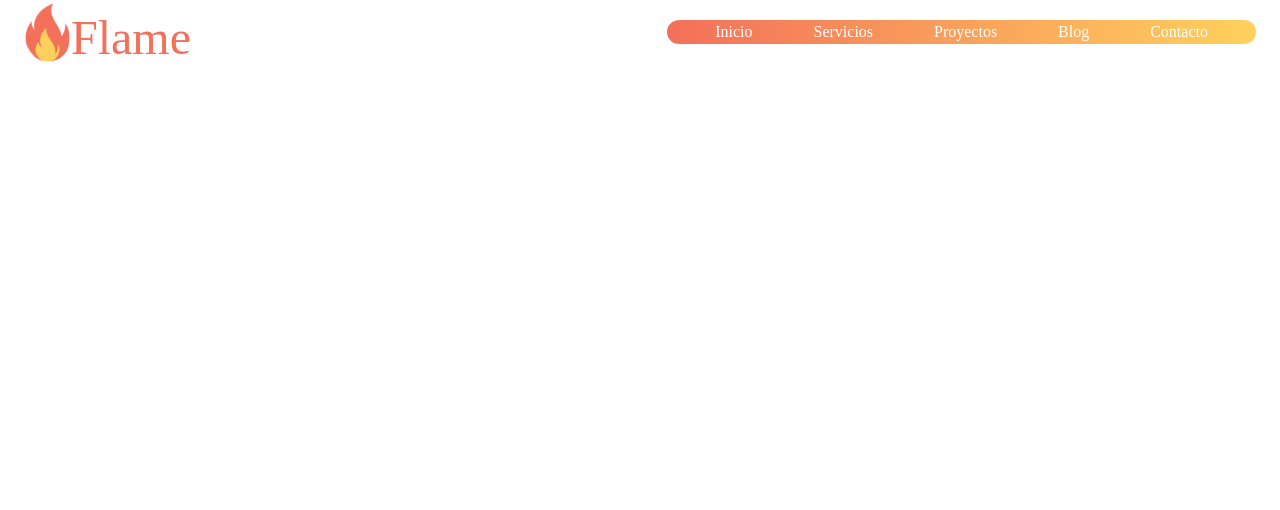
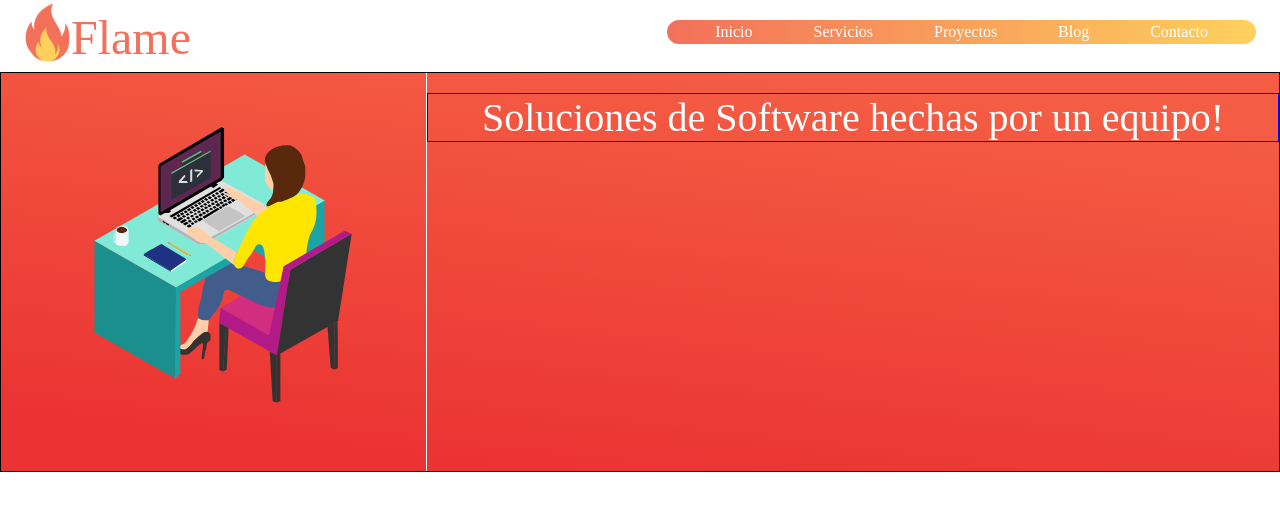
Before and after one commit to FlameTeam/FlameWebApp, a React (Create React App) app: page / in a window 1280 px wide. Shown: the top 510 px of the page. Built offline with nearby package versions, Linux system fonts and the light colour scheme; a web font is replaced by a local one.

Commit message:
header advanced

```diff
--- a/src/App.js
+++ b/src/App.js
@@ -3,6 +3,7 @@ import ThemeContext from "./theme-context";
 
 import { Box } from "@material-ui/core";
 import Navbar from "./components/Navbar";
+import Header from "./components/Header";
 
 function App() {
   const theme = useContext(ThemeContext);
@@ -11,6 +12,7 @@ function App() {
     <ThemeContext.Provider theme={theme}>
       <Box style={theme}>
         <Navbar />
+        <Header />
       </Box>
     </ThemeContext.Provider>
   );
--- /dev/null
+++ b/src/components/Header.js
@@ -0,0 +1,26 @@
+import React from "react";
+
+import { Grid, Box } from "@material-ui/core";
+
+import GirlInDeskImage from "../images/girl-in-desk.svg";
+
+import useStyles from "../styles/components/headerStyle";
+
+export default function Navbar() {
+  const classes = useStyles();
+
+  return (
+        <Grid container className={classes.header}>
+            <Grid item md={4} className={classes.imageGrid}>
+                <img alt="girl-in-desk" src={GirlInDeskImage} className={classes.image}/>
+            </Grid>
+
+            <Grid item md={8}>
+                <h2 className={classes.title}>Soluciones de Software hechas por un equipo!</h2>
+
+                <Box ></Box>
+            </Grid>
+        </Grid>
+
+  );
+}
--- /dev/null
+++ b/src/styles/components/headerStyle.js
@@ -0,0 +1,32 @@
+import { makeStyles } from "@material-ui/core/styles";
+
+const useStyles = makeStyles((theme) => ({
+  header: {
+    background: "linear-gradient(6.53deg, #EB3333 11.2%, #F45C43 88.07%)",
+    flexGrow: "1",
+    height: "400px",
+    border: "1px solid black",
+    margin: "0"
+  },
+
+  imageGrid: {
+    borderRight: "1px solid white",
+    display: "flex",
+    justifyContent: "center"
+  },
+
+  title: {
+      color: "#FFFFFF",
+      fontWeight: "normal",
+      fontSize: "2.5em",
+      marginTop: "0.5em",
+      textAlign: "center",
+
+
+      border: "1px solid blue",
+
+
+  }
+}));
+
+export default useStyles;
```
Also changed, not shown: src/images/girl-in-desk.svg (added).
